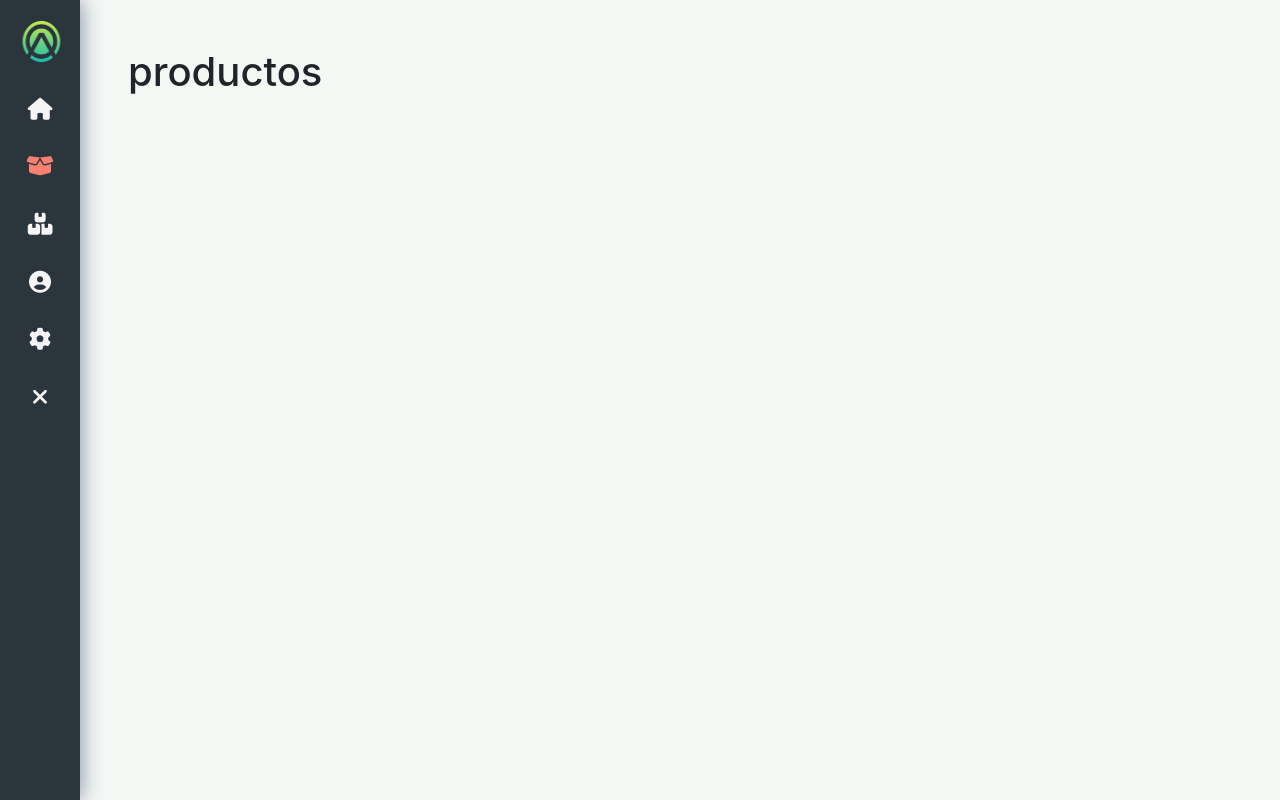
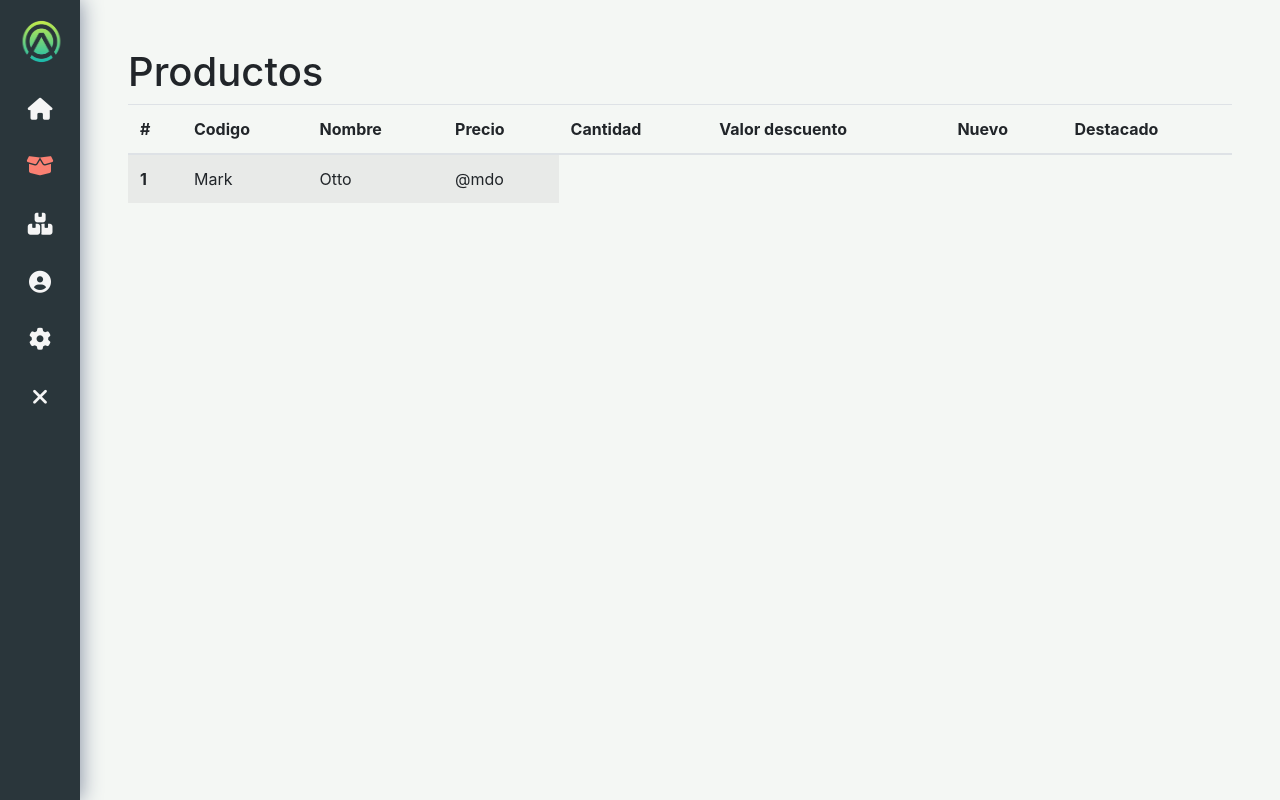
Before and after one commit to michelleayala/elfinal, an Angular app in the folder fullstack/myapp/: page /productos in a window 1280 px wide. Built offline with nearby package versions, Linux system fonts and the light colour scheme.

Commit message:
Co-authored-by: Ziprowan <Ziprowan@users.noreply.github.com> Co-authored-by: CarolEO1 <CarolEO1@users.noreply.github.com>

```diff
--- a/fullstack/myapp/src/app/componentes/productos/productos.component.html
+++ b/fullstack/myapp/src/app/componentes/productos/productos.component.html
@@ -1,4 +1,30 @@
 <app-nav (onTogglenav)="onTogglenav($event)"></app-nav>
 <div class="productos" [ngClass]="getProductosClass()">
-    <h1>productos</h1>
+    <h1>Productos</h1>
+    <div class="container">
+        <div class="row">
+            <table class="table table-striped">
+                <thead>
+                    <tr>
+                        <th scope="col">#</th>
+                        <th scope="col">Codigo</th>
+                        <th scope="col">Nombre</th>
+                        <th scope="col">Precio</th>
+                        <th scope="col">Cantidad</th>
+                        <th scope="col">Valor descuento</th>
+                        <th scope="col">Nuevo</th>
+                        <th scope="col">Destacado</th>
+                    </tr>
+                </thead>
+                <tbody>
+                    <tr>
+                        <th scope="row">1</th>
+                        <td>Mark</td>
+                        <td>Otto</td>
+                        <td>@mdo</td>
+                    </tr>
+                </tbody>
+            </table>
+        </div>
+    </div>
 </div>
--- a/fullstack/myapp/src/app/componentes/productos/productos.component.ts
+++ b/fullstack/myapp/src/app/componentes/productos/productos.component.ts
@@ -33,10 +33,23 @@ export class ProductosComponent implements OnInit {
     return styleClass;
   }
 
-
-  constructor() { }
+  constructor( ) { }
 
   ngOnInit(): void {
   }
+  misdatos:any[] =[];
 
+  /*CargarTodas(){
+    var post = {
+      host:this.peticion.urlLocal,
+      path:'/productos/CargarTodas',
+      payload:{
+      }
+    }
+
+    this.peticion.Post(post.host + post.path,post.payload).then((res:any) => {
+      console.log(res)
+    })
+  }
+  */
 }
```
Also changed, not shown: fullstack/myapp/api/controladores/productosControllers.js (+20 -10 lines), fullstack/myapp/api/modelos/productosModel.js (+4 -4 lines), fullstack/myapp/src/app/servicios/peticiones.service.ts (added, +9 -0 lines), fullstack/myapp/src/app/servicios/subirarchivos.service.ts (added, +9 -0 lines), 2 other files (tests, documents, lock files or other folders).
